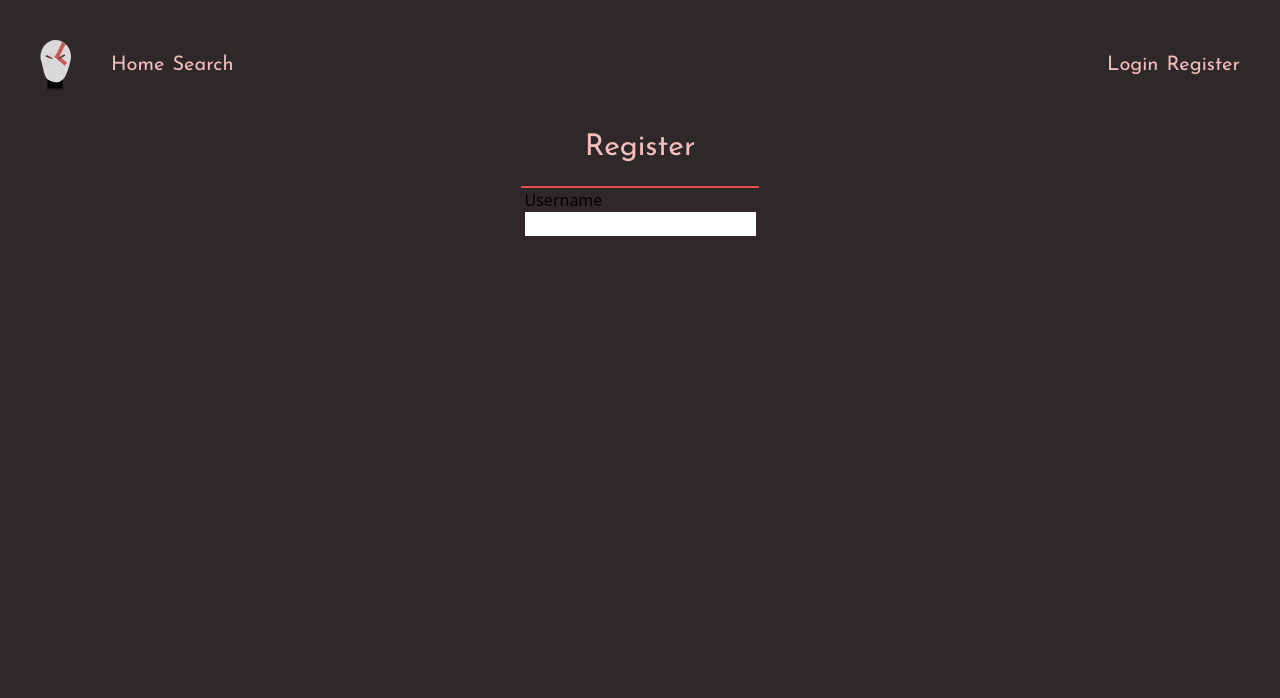
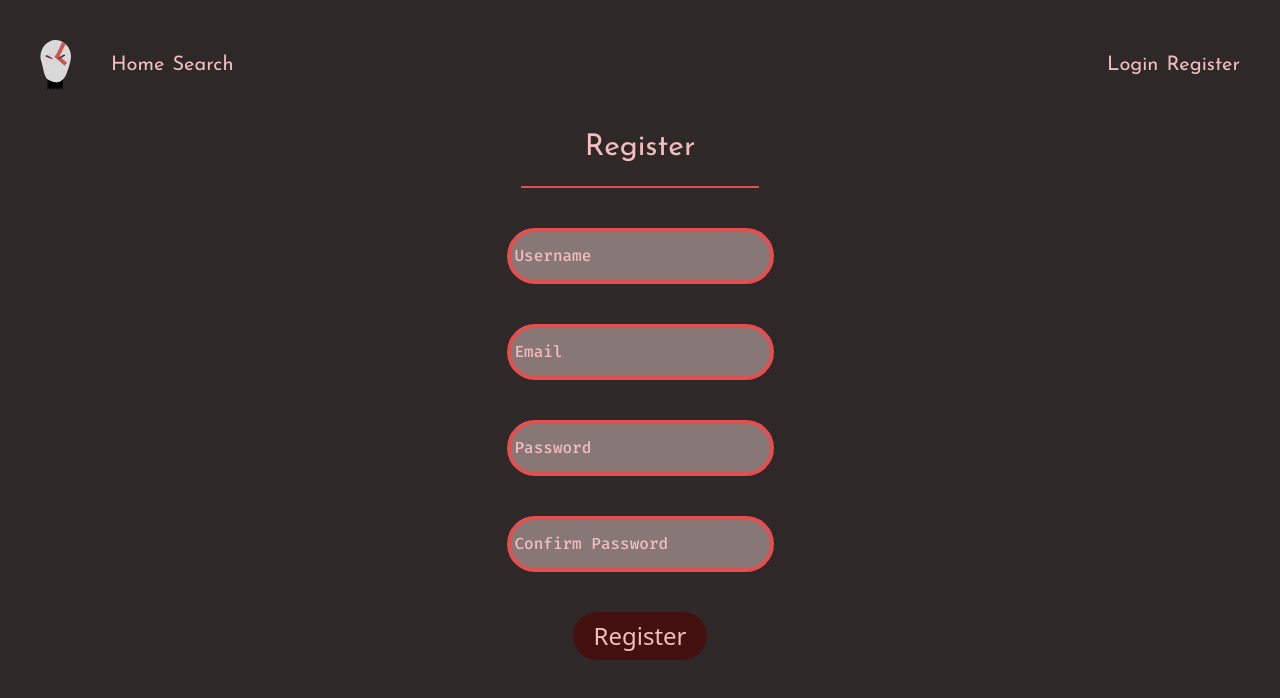
Before and after one commit to Impraa/God-of-War-Wiki, a Next.js app in the folder client/: page /register in a window 1280 px wide. Shown: the top 698 px of the page. Built offline with nearby package versions, Linux system fonts and the light colour scheme.

Commit message:
Added register form

```diff
--- /dev/null
+++ b/client/src/components/BetterButton.tsx
@@ -0,0 +1,20 @@
+import { NextPage } from "next";
+
+interface Props {
+  children: React.ReactNode;
+  type: "button" | "submit";
+  colorType: "primary" | "secondary";
+}
+
+const BetterButton: NextPage<Props> = ({ children, type, colorType }) => {
+  return (
+    <button
+      className={`transition-all text-${colorType}-text bg-${colorType}-2 hover:bg-${colorType} py-2 px-5 text-2xl rounded-full mt-5`}
+      type={type}
+    >
+      {children}
+    </button>
+  );
+};
+
+export default BetterButton;
--- a/client/src/components/BetterInput.tsx
+++ b/client/src/components/BetterInput.tsx
@@ -22,9 +22,25 @@ const BetterInput: NextPage<Props> = ({ setState, label, name }) => {
   };
 
   return (
-    <div className="flex flex-col">
-      <label htmlFor={name}>{label}</label>
-      <input onChange={handleChange} id={name} name={name} />
+    <div className="relative flex flex-col justify-center first:pt-10 first:pb-5 py-5 group">
+      <input
+        className="font-fira-mono border-4 border-primary rounded-full  bg-[#887777] text-white outline-none px-5 py-3 peer"
+        onChange={handleChange}
+        id={name}
+        name={name}
+        type={
+          name === "password" || name === "confirmPassword"
+            ? "password"
+            : "text"
+        }
+        required
+      />
+      <label
+        className="pl-2 absolute text-primary-text font-fira-mono font-medium transition-all transform group-hover:-translate-y-11 group-focus:-translate-y-11 peer-valid:-translate-y-11"
+        htmlFor={name}
+      >
+        {label}
+      </label>
     </div>
   );
 };
--- a/client/src/components/RegisterForm.tsx
+++ b/client/src/components/RegisterForm.tsx
@@ -1,10 +1,30 @@
 "use client";
 import { NextPage } from "next";
 import BetterInput from "./BetterInput";
-import { useState } from "react";
+import { ChangeEvent, useState } from "react";
 import { RegisterUser } from "@/utils/types";
+import BetterButton from "./BetterButton";
 
 interface Props {}
+
+const formFields = [
+  {
+    label: "Username",
+    name: "username",
+  },
+  {
+    label: "Email",
+    name: "email",
+  },
+  {
+    label: "Password",
+    name: "password",
+  },
+  {
+    label: "Confirm Password",
+    name: "confirmPassword",
+  },
+];
 
 const RegisterForm: NextPage<Props> = ({}) => {
   const [formData, setFormData] = useState<RegisterUser>({
@@ -14,14 +34,20 @@ const RegisterForm: NextPage<Props> = ({}) => {
     username: "",
   });
 
+  const submitHandle = (e: ChangeEvent<HTMLFormElement>) => {
+    e.preventDefault();
+    console.log(formData);
+  };
+
   return (
-    <div>
-      <BetterInput
-        setState={setFormData}
-        label={"Username"}
-        name={"username"}
-      />
-    </div>
+    <form className="flex flex-col items-center" onSubmit={submitHandle}>
+      {formFields.map((item, i) => {
+        return <BetterInput key={i} setState={setFormData} {...item} />;
+      })}
+      <BetterButton colorType="primary" type="submit">
+        Register
+      </BetterButton>
+    </form>
   );
 };
 
```
